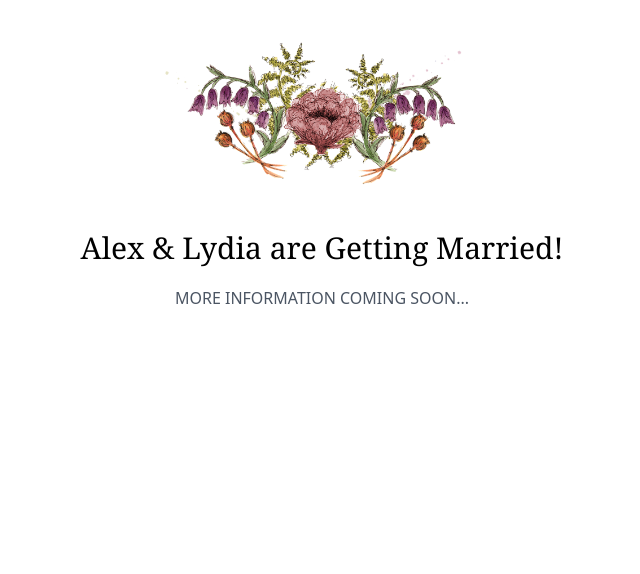
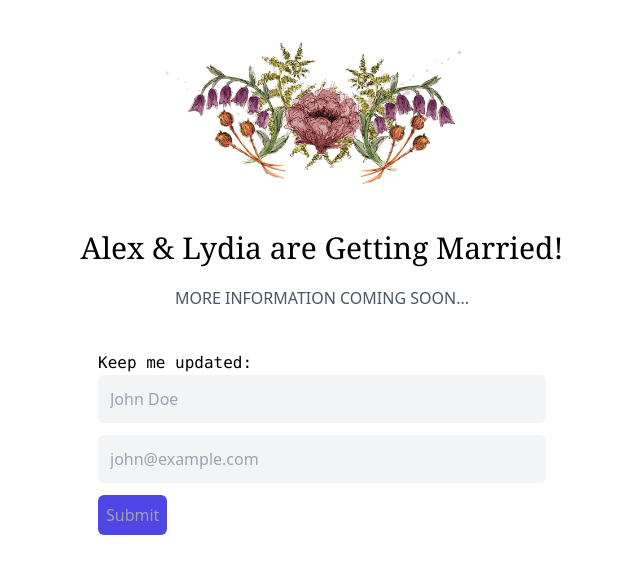
Before and after one commit to alexwoollam/wedding-site, a React (Create React App) app: page / in a window 1280 px wide. Shown: the top 574 px of the page, without its empty margins (318-958 px from the left). Built offline with nearby package versions, Linux system fonts and the light colour scheme.

Commit message:
started form.

```diff
--- a/src/App.tsx
+++ b/src/App.tsx
@@ -1,4 +1,7 @@
 import React from 'react';
+import Heading from './Components/Text/Heading';
+import TextBlock from './Components/Text/TextBlock';
+import KeepMeUpdated from './Components/Forms/KeepMeUpdated';
 
 function App() {
   return (
@@ -14,16 +17,10 @@ function App() {
         />
       </div>
       <div className="Intro">
-        <h1
-          className="text-grey-700 font-serif text-3xl text-center m-5"
-        >
-          Alex & Lydia are Getting Married!
-        </h1>
-        <p
-          className="text-gray-600 font-sans text-base text-center"
-        >
-          MORE INFORMATION COMING SOON...
-        </p>
+        <Heading text="Alex & Lydia are Getting Married!" />
+        <TextBlock text="MORE INFORMATION COMING SOON..." />
+        <KeepMeUpdated/>
+
       </div>
     </div>
   );
--- /dev/null
+++ b/src/Components/Forms/KeepMeUpdated.tsx
@@ -0,0 +1,51 @@
+import React, { useState } from 'react';
+
+function KeepMeUpdated() {
+    const [ name, setName ] = useState(false);
+    const [ email, setEmail ] = useState(false);
+
+    const handlePostForm = () => {
+        console.log( 'name: ' + name );
+        console.log( 'email: ' + email );
+    }
+
+    const setTheEmail = ( event:any ) => {
+        setEmail(event.target.value);
+    }
+
+    const setTheName = ( event:any ) => {
+        setName(event.target.value);
+    }
+
+    return (
+        <form onSubmit={ handlePostForm } className="m-auto max-w-md my-10">
+            <label
+            className="font-mono my-6"
+            >Keep me updated:</label>
+
+            <input
+            type="text"
+            className="mb-3 p-3 block w-full rounded-md bg-gray-100 border-transparent focus:border-gray-500 focus:bg-white focus:ring-0"
+            placeholder="John Doe"
+            onChange={ setTheName }
+            ></input>
+
+            <input
+            type="email"
+            className="p-3 block w-full rounded-md bg-gray-100 border-transparent focus:border-gray-500 focus:bg-white focus:ring-0"
+            placeholder="john@example.com"
+            onChange={ setTheEmail }
+            ></input>
+
+            <button
+                type="submit"
+                className="my-3 bg-indigo-600 rounded-md p-2 inline-flex items-center justify-center text-gray-400 hover:text-gray-500 hover:bg-gray-100 focus:outline-none focus:ring-2 focus:ring-inset focus:ring-indigo-500"
+                aria-expanded="false"
+                >
+                Submit
+            </button>
+        </form>
+    );
+}
+
+export default KeepMeUpdated;
--- /dev/null
+++ b/src/Components/Text/Heading.tsx
@@ -0,0 +1,15 @@
+import React from 'react';
+
+interface TextSent {
+    text: string;
+}
+
+function Heading( props:TextSent ) {
+  return (
+    <h1 className="text-grey-700 font-serif text-3xl text-center m-5">
+        { props.text }
+    </h1>
+  );
+}
+
+export default Heading;
--- /dev/null
+++ b/src/Components/Text/TextBlock.tsx
@@ -0,0 +1,15 @@
+import React from 'react';
+
+interface TextSent {
+    text: string;
+}
+
+function TextBlock( props:TextSent ) {
+  return (
+    <p className="text-gray-600 font-sans text-base text-center" >
+        { props.text }
+    </p>
+  );
+}
+
+export default TextBlock;
--- a/src/index.css
+++ b/src/index.css
@@ -1,4 +1,5 @@
 /*main stlyle shee*/
 @tailwind base;
 @tailwind components;
+@tailwind forms;
 @tailwind utilities;
```
Also changed, not shown: package.json (+8 -7 lines), 1 other file (tests, documents, lock files or other folders).
